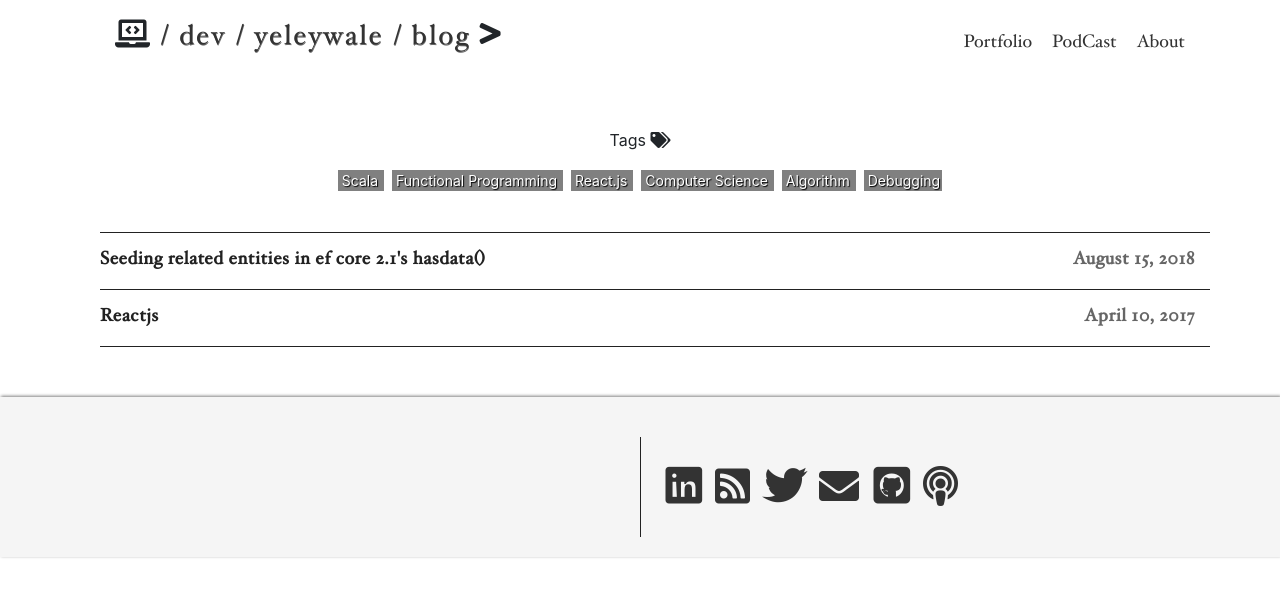
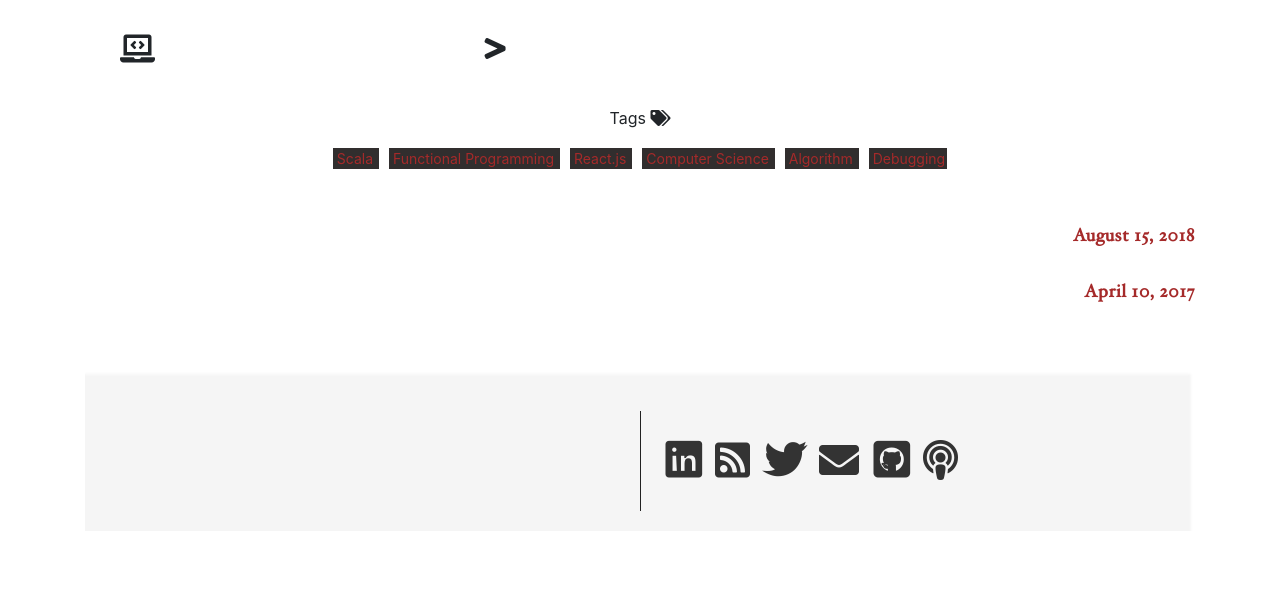
Before and after one commit to yeleywale/yeleywale.github.io, a Jekyll site: the page built from index.html, in a window 1280 px wide. Shown: the top 597 px of the page. Built offline with Jekyll 4.4.1, drawn with Linux system fonts in a browser that asks for light colours; nearby versions of some CDN libraries; comment, search, counter and statistics services are not loaded.

Commit message:
Enhance style for dark theme

```diff
--- a/_layouts/default.html
+++ b/_layouts/default.html
@@ -32,7 +32,9 @@
 
             <div class="row">
                 <div class="site-info col-5">
-                    <h1 class="site-name"><i class="fas fa-laptop-code"></i><a href="{{ site.baseurl }} /">{{" / dev / " | append: site.name | append: " / blog "}} </a><i class="fas fa-greater-than"></i> </h1>
+                    <h1 class="site-name"><i class="fas fa-laptop-code"></i><a
+                            href="{{ site.baseurl }} /">{{" / dev / " | append: site.name | append: " / blog "}} </a><i
+                            class="fas fa-greater-than"></i> </h1>
                     <!-- <p class="site-description">{{ site.description }}</p> -->
                 </div>
 
@@ -44,7 +46,7 @@
         </header>
     </div>
     </div>
-    <div class="container-fluid row google-search">
+    <!-- <div class="container-fluid row google-search">
         <div class="col-lg-5 col-sm-8 offset-lg-7 offset-sm-4 col-md-7 offset-md-5">
             <script>
                 (function() {
@@ -59,12 +61,14 @@
             </script>
             <gcse:search></gcse:search>
         </div>
-    </div>
+    </div> -->
 
 
     <div id="main" role="main" class="container">
         {{ content }}
     </div>
+
+    <div class="container outer-footer" >
 
         <footer class="footer container-fluid">
             <div class="row">
--- a/_layouts/post.html
+++ b/_layouts/post.html
@@ -1,7 +1,7 @@
 --- layout: default ---
 
 <div class="tags">
-    <div><span>Filter <i class="fas fa-tags"></i></span></div>
+    <div><span class="filter">Filter <i class="fas fa-tags"></i></span></div>
     {% for tag in page.tags %}
     <a href="/tags/{{ tag }}/"> {{ tag }} </a> {% endfor %}
 
--- a/_sass/_variables.scss
+++ b/_sass/_variables.scss
@@ -16,7 +16,7 @@
 $gray: #666;
 $lightGray: #eee;
 $white: #fff;
-$mainbg: #1E1E1E;
+$mainbg: #fff;
 $foreground: #D8D8D8;
 $textColor: #FFFFFF;
 // Font stacks
--- a/style.scss
+++ b/style.scss
@@ -210,17 +210,22 @@
     text-align: center;
     div {
         margin-bottom: 16px;
+        span {
+            border: 1px solid white;
+            padding: 5px;
+        }
     }
     a {
         padding: 2px;
         padding-left: 4px;
         margin: 4px;
-        color: #fff;
-        background: gray;
+        color: brown;
+        background: #312e2e;
         font-size: 14px;
-        text-shadow: 1px 1px 1px black;
+        // text-shadow: 1px 1px 1px black;
+        border: 1px solid white;
         &:hover {
-            text-shadow: 0.5px 0.5px 1px whitesmoke;
+            // text-shadow: 0.5px 0.5px 1px whitesmoke;
             background: $darkGray;
             text-decoration: none;
             color: $white;
@@ -235,13 +240,13 @@
     font-weight: 300;
     font-size: 28px;
     letter-spacing: 1px;
-    padding-left: 30px;
+    padding: 10px 10px 10px 30px;
+    border: 5px solid white;
     a {
-        color: $darkGray;
+        color: $white;
         letter-spacing: 2px;
-        text-shadow: 0.5px 0.5px 0.5px dimgrey;
         &:hover {
-            color: $darkerGray;
+            color: $white;
             text-decoration: none;
         }
     }
@@ -272,13 +277,16 @@
     }
 }
 
+
+
 .navb a {
     float: right;
     padding: 10px;
-    color: $darkGray;
+    border: 1px solid white;
+    color: $white;
     font-family: $Hoefler;
     &:hover {
-        color: $darkerGray;
+        color: darkolivegreen;
     }
 }
 
@@ -297,8 +305,8 @@
             li {
                 font-family: $Hoefler;
                 padding: 0.8em 0px 0.8em 0px;
-                border-top: 1px solid $darkerGray;
-                color: $darkerGray;
+                // border-top: 1px solid $darkerGray;
+                color: $white;
                 list-style-type: none;
                 text-align: justify;
                 transition-property: text-indent, background-color;
@@ -312,23 +320,24 @@
                     color: whitesmoke;
                     text-decoration: none;
                     text-indent: 20px;
+                    border: 1px solid brown;
                 }
             }
             &:last-child {
                 li {
-                    border-bottom: 1px solid $darkerGray;
+                    // border-bottom: 1px solid $darkerGray;
                 }
             }
             span.datelist {
                 text-align: right;
-                color: $gray;
+                color: brown;
             }
         }
     }
 }
 
 .posts>.post:last-child {
-    padding-bottom: 1em;
+    // padding-bottom: 1em;
     border-bottom: none;
 }
 
@@ -352,12 +361,18 @@
     }
 }
 
+.outer-footer {
+    box-shadow: -2px 4px 3px #fff;
+    padding: 0;
+
+}
+
 footer {
     margin-top: 50px;
     padding: 20px 0;
     text-align: center;
     background: whitesmoke;
-    box-shadow: 1px -1px 3px grey;
+    box-shadow: inset -4px 3px 3px #fff;
     div {
         margin-top: 10px;
         text-align: right;
```
Also changed, not shown: other parts of _layouts/default.html (+10 -3 lines). Lines whose indentation alone changed are shown as unchanged.
